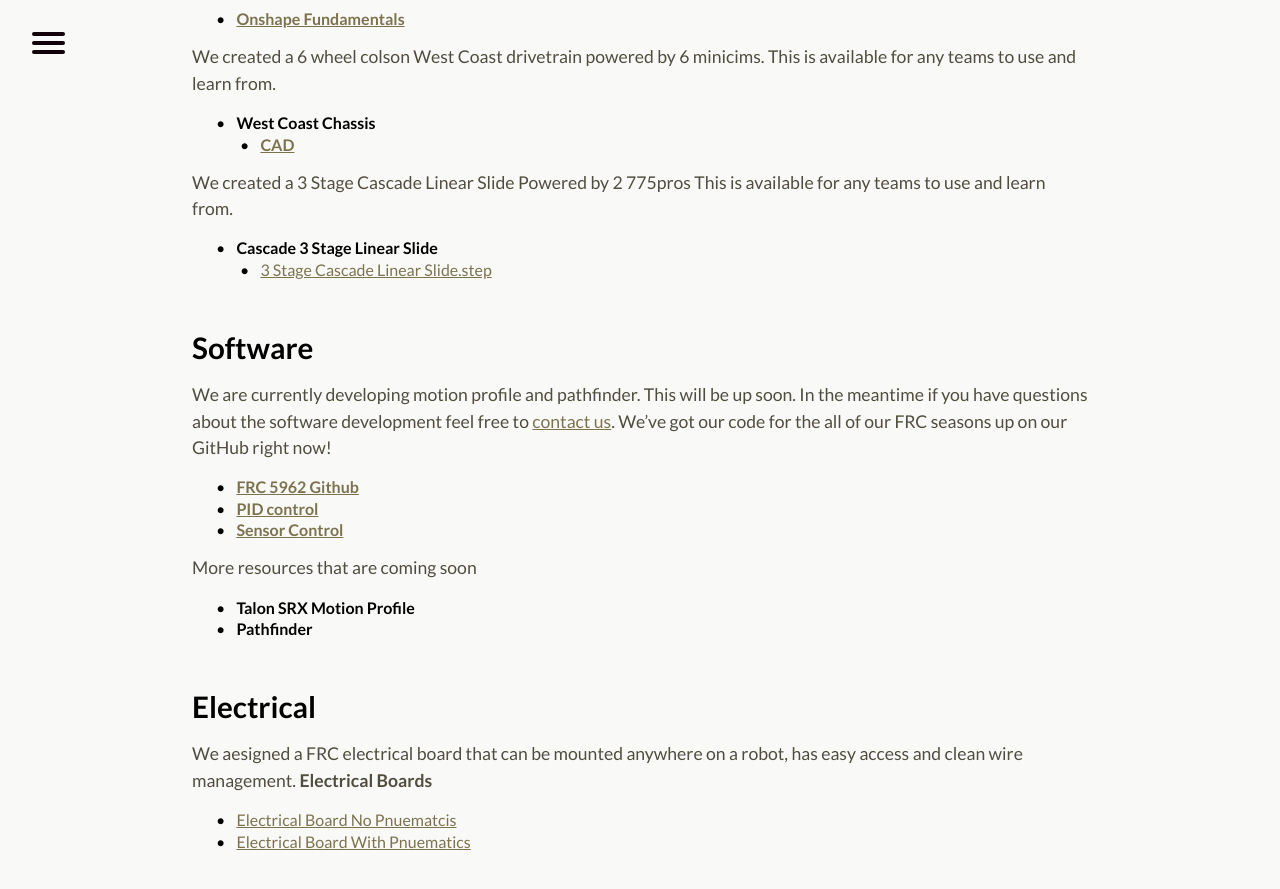
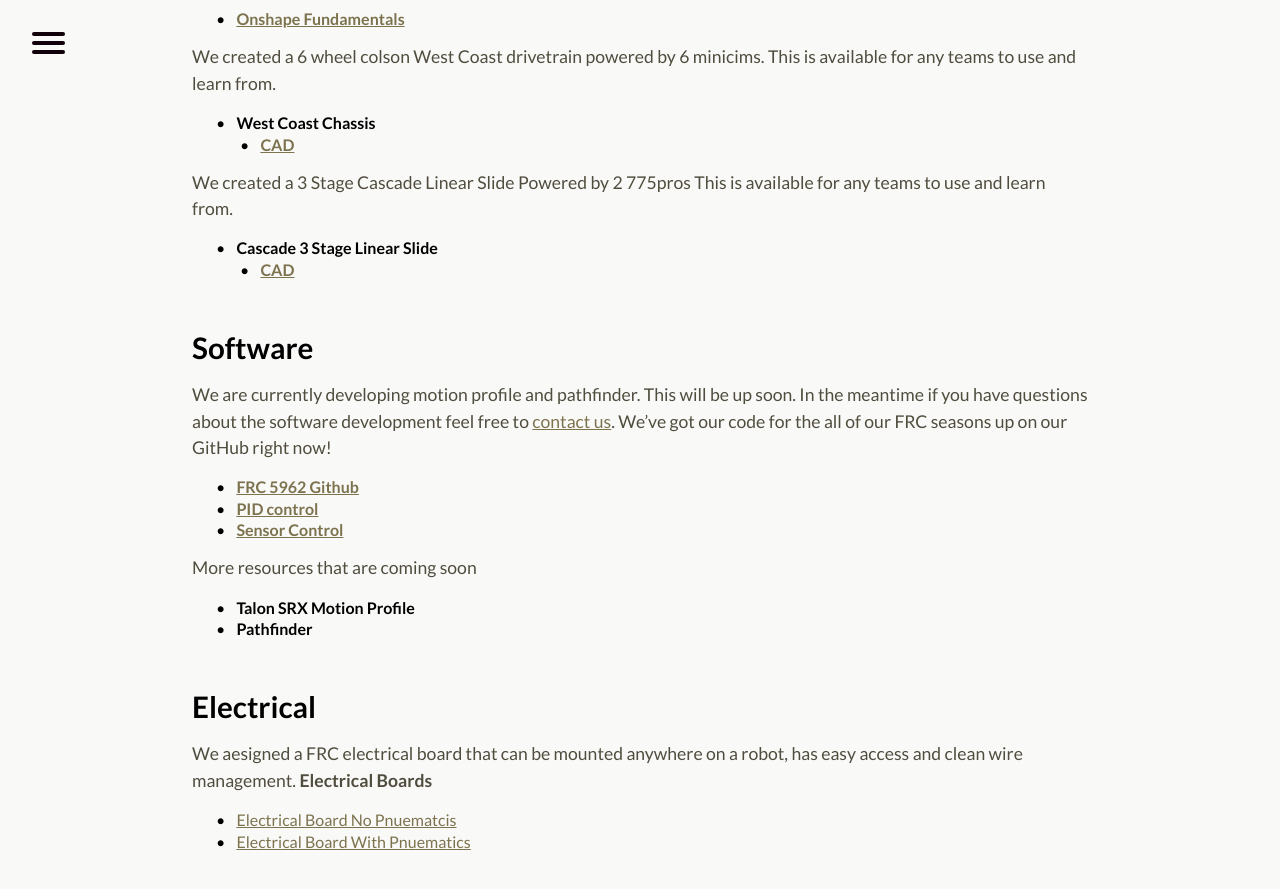
Before and after one commit to perSEVERE-5962/frc5962, a Jekyll site: the page built from resources.markdown, in a window 1280 px wide and 900 px high, scrolled down 562 px. Shown: the top 889 px of the window. Built offline with Jekyll 4.4.1, drawn with Linux system fonts in a browser that asks for light colours.

Commit message:
Updated Resources

```diff
--- a/resources.markdown
+++ b/resources.markdown
@@ -17,7 +17,7 @@ We created a 6 wheel colson West Coast drivetrain powered by 6 minicims. This is
 
 We created a 3 Stage Cascade Linear Slide Powered by 2 775pros This is available for any teams to use and learn from.
 3. **Cascade 3 Stage Linear Slide**
-* [3 Stage Cascade Linear Slide.step](/uploads/3%20Stage%20Cascade%20Linear%20Slide.step)
+* [**CAD**](/uploads/3%20Stage%20Cascade%20Linear%20Slide.step)
 <div class="divider"></div>
 ## Software
 We are currently developing motion profile and pathfinder. This will be up soon. In the meantime if you have questions about the software development feel free to [contact us](https://frcpersevere.com/contact). We've got our code for the all of our FRC seasons up on our GitHub right now!
```
